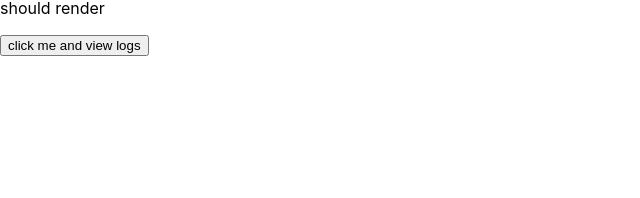
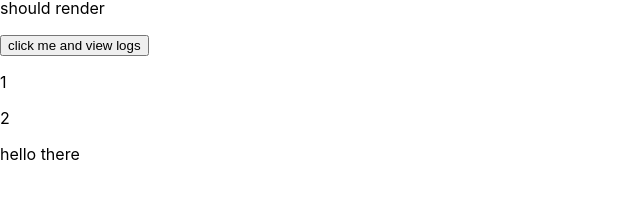
Before and after one commit to curlywurlycraig/react-naughty, a React (Create React App) app: page / in a window 1280 px wide. Shown: the part 270-468 px from the top of the page, without its empty margins (0-640 px from the left). Built offline with nearby package versions, Linux system fonts and the light colour scheme.

Commit message:
Add UseLet component

```diff
--- a/src/App.js
+++ b/src/App.js
@@ -2,13 +2,14 @@ import React, { useState, useEffect } from "react";
 import Times from "./combinators/components/times";
 import UseTimes from "./combinators/components/useTimes";
 import Use from "./combinators/components/use";
-import "./App.css";
 import When from "./combinators/components/when";
 import UseWhen from "./combinators/components/useWhen";
 import Upon from "./combinators/components/upon";
+import UseLet from "./combinators/components/useLet";
+import "./App.css";
 
-const useExampleHook = () => {
-  return 1;
+const useExampleHook = (val) => {
+  return val || 1;
 };
 
 const useLogEffect = (str) => {
@@ -17,7 +18,7 @@ const useLogEffect = (str) => {
   }, []);
 };
 
-function App() {
+const App = () => {
   const [hookResults, setHookResults] = useState(null);
 
   console.log("hook results are ", hookResults);
@@ -62,8 +63,25 @@ function App() {
       <Upon then={<Use hook={useLogEffect} hookArgs="button clicked!" />}>
         {(cb) => <button onClick={cb}>click me and view logs</button>}
       </Upon>
+
+      {/* UseLet allows calling multiple hooks within JSX and having the results passed to children. */}
+      <UseLet
+        map={{
+          val1: useExampleHook,
+          val2: [useExampleHook, 2],
+          val3: [useExampleHook, "hello there"],
+        }}
+      >
+        {({ val1, val2, val3 }) => (
+          <>
+            <p>{val1}</p>
+            <p>{val2}</p>
+            <p>{val3}</p>
+          </>
+        )}
+      </UseLet>
     </>
   );
-}
+};
 
 export default App;
--- a/src/combinators/components/use.js
+++ b/src/combinators/components/use.js
@@ -6,7 +6,7 @@ const HookWrapper = ({ hook, hookArgs, onResult }) => {
 
   useEffect(() => {
     onResult(newHookResults);
-  }, [newHookResults]);
+  }, [JSON.stringify(newHookResults)]);
 
   return null;
 };
--- /dev/null
+++ b/src/combinators/components/useLet.js
@@ -0,0 +1,38 @@
+import React, {useRef, useState} from "react";
+import Use from "./use";
+
+const UseLet = ({ map, children, onResultsChange }) => {
+  const resultsRef = useRef({});
+  const [newestResults, setNewestResults] = useState(resultsRef.current);
+
+  const handleResult = (key, newResult) => {
+    resultsRef.current = {
+      ...resultsRef.current,
+      [key]: newResult
+    };
+
+    console.log('got result ', newResult);
+    setNewestResults(resultsRef.current);
+
+    if (onResultsChange) {
+      onResultsChange(resultsRef.current);
+    }
+  };
+
+  const hasAll = Object.keys(newestResults).length === Object.keys(map).length;
+
+  const useEls = Object.entries(map).map(([key, val]) => {
+    const hook = typeof val === "function" ? val : val[0];
+    const args = typeof val === "function" ? null : val.slice(1);
+    return <Use key={key} hook={hook} hookArgs={args} onResult={(newResult) => handleResult(key, newResult)} />;
+  });
+
+  return (
+    <>
+      {useEls}
+      {children(newestResults, hasAll)}
+    </>
+  );
+};
+
+export default UseLet;
```
